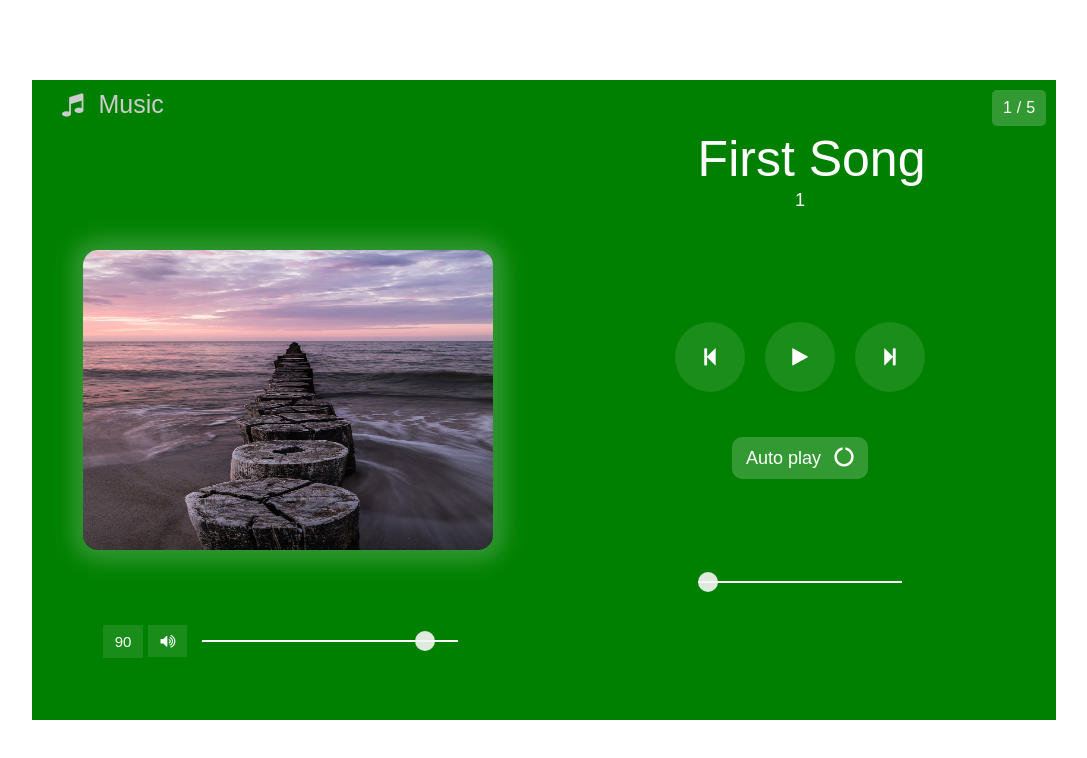
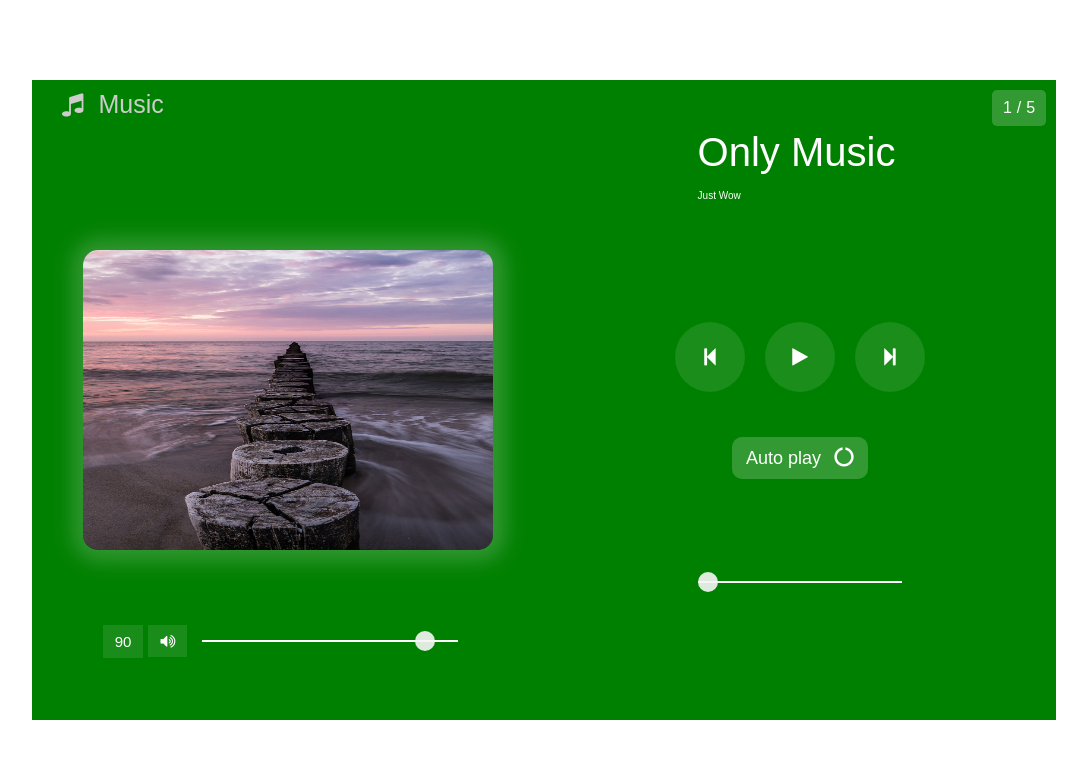
Before and after one commit to rjzim-song/rjzim-song.github.io, a plain HTML site: page index.html in a window 1280 px wide. Shown: the whole page, without its empty margins (96-1183 px from the left). Drawn offline with Linux system fonts and the light colour scheme.

Commit message:
song updated_usa_01

```diff
--- a/css/style.css
+++ b/css/style.css
@@ -1,9 +1,10 @@
-*{
+* {
     margin: 0;
     padding: 0;
     font-family: Arial, Helvetica, sans-serif;
 }
-body{
+
+body {
     height: 100vh;
     width: 100%;
     display: flex;
@@ -11,7 +12,7 @@ body{
     justify-content: center;
 }
 
-.main1{
+.main1 {
     position: relative;
     height: 80%;
     width: 80%;
@@ -21,23 +22,29 @@ body{
     /*background: linear-gradient(to right, #5D6D7E, #566573);*/
     background: green;
 }
-.main1 button{
+
+.main1 button {
     padding: 10px 12px;
     margin: 0 10px;
 }
-.main1 #logo{
+
+.main1 #logo {
     position: absolute;
     top: 10px;
     left: 30px;
     font-size: 25px;
     color: #ccc;
 }
-.main1 #logo i{
+
+.main1 #logo i {
     margin-right: 15px;
 }
 
+
 /* left & right part */
-.right,.left{
+
+.right,
+.left {
     position: relative;
     height: 100%;
     width: 50%;
@@ -47,15 +54,26 @@ body{
     flex-direction: column;
 }
 
+
 /* song image */
-.left img{
+
+.left img {
     height: 300px;
     width: 80%;
     border-radius: 15px;
-	box-shadow: 1px 0px 20px 12px rgba(240,240,240,0.2);
+    box-shadow: 1px 0px 20px 12px rgba(240, 240, 240, 0.2);
 }
 
+@media screen and (max-width: 500px) {
+    .left img {
+        height: 200px;
+        width: 90%;
+    }
+}
+
+
 /* both range slider part */
+
 input[type="range"] {
     -webkit-appearance: none;
     width: 50%;
@@ -63,22 +81,30 @@ input[type="range"] {
     height: 2px;
     margin: 0 15px;
 }
-input[type="range"]::-webkit-slider-thumb{
+
+input[type="range"]::-webkit-slider-thumb {
     -webkit-appearance: none;
     height: 20px;
     width: 20px;
-	background: rgba(245,245,245,.9);
+    background: rgba(245, 245, 245, .9);
     border-radius: 50%;
     cursor: pointer;
 }
-.right input[type=range]{
+
+.right input[type=range] {
     width: 40%;
 }
 
+@media screen and (max-width: 500px) {
+    .right input[type=range] {
+        width: 90%;
+    }
+}
 
 
 /* volume part */
-.left .volume{
+
+.left .volume {
     position: absolute;
     bottom: 10%;
     left: 0;
@@ -89,33 +115,38 @@ input[type="range"]::-webkit-slider-thumb{
     justify-content: center;
     color: #fff;
 }
-.left .volume p{
+
+.left .volume p {
     font-size: 15px;
 }
-.left .volume i{
+
+.left .volume i {
     cursor: pointer;
     padding: 8px 12px;
-	background: rgba(245,245,245,0.1);
+    background: rgba(245, 245, 245, 0.1);
 }
-.left .volume i:hover{
+
+.left .volume i:hover {
     background: brown;
 }
-.volume #volume_show{
+
+.volume #volume_show {
     padding: 8px 12px;
     margin: 0 5px 0 0;
-	background: rgba(245,245,245,0.1);
+    background: rgba(245, 245, 245, 0.1);
 }
 
 
+/* right part */
 
-/* right part */
- .right .middle{
+.right .middle {
     width: 100%;
     display: flex;
     align-items: center;
     justify-content: center;
 }
-.right .middle button{
+
+.right .middle button {
     border: none;
     height: 70px;
     width: 70px;
@@ -126,39 +157,49 @@ input[type="range"]::-webkit-slider-thumb{
     cursor: pointer;
     outline: none;
     transition: 0.5s;
-	background: rgba(255,255,255,0.1);
+    background: rgba(255, 255, 255, 0.1);
 }
-.right #title{
+
+@media screen and (max-width: 500px) {
+    .right .middle button {
+        height: 50px;
+        width: 50px;
+    }
+}
+
+.right #title {
     position: absolute;
     top: 70px;
     left: 30%;
-	transform: translateX(-0%);
+    transform: translateX(0%);
     text-transform: capitalize;
     color: white;
     font-size: 20px;
 }
 
 @media screen and (min-width: 980px) {
-  .right #title{
+    .right #title {
         position: absolute;
         top: 50px;
         left: 30%;
         transform: translateX(-0%);
         text-transform: capitalize;
         color: white;
-	font-size: 50px;
+        font-size: 40px;
     }
 }
-.right #artist{
+
+.right #artist {
     position: absolute;
     top: 110px;
-	left: 50%;
-	transform: translateX(-50%);
+    left: 30%;
+    transform: translateX(0%);
     text-transform: capitalize;
     color: #fff;
-	font-size: 18px;
+    font-size: 10px;
 }
-.right .duration{
+
+.right .duration {
     position: absolute;
     bottom: 20%;
     left: 50%;
@@ -170,37 +211,50 @@ input[type="range"]::-webkit-slider-thumb{
     height: 20px;
     margin-top: 40px;
 }
-.right .duration p{
+
+.right .duration p {
     color: #fff;
     font-size: 15px;
     margin-left: 20px;
 }
-.right #auto{
+
+.right #auto {
     font-size: 18px;
     cursor: pointer;
     margin-top: 45px;
     border: none;
     padding: 10px 14px;
     color: #fff;
-	background: rgba(255,255,255,0.2);
+    background: rgba(255, 255, 255, 0.2);
     outline: none;
     border-radius: 10px;
 }
-.right #auto i{
+
+@media screen and (max-width: 500px) {
+    .right #auto {
+        font-size: 14px;
+        padding: 8px 14px;
+    }
+}
+
+.right #auto i {
     margin-left: 8px;
 }
-#play{
+
+#play {
     background: ;
 }
-.right button:hover{
+
+.right button:hover {
     background: #FF8A65;
 }
-.right i:before{
+
+.right i:before {
     color: #fff;
     font-size: 20px;
 }
 
-.right .show_song_no{
+.right .show_song_no {
     position: absolute;
     top: 10px;
     right: 10px;
@@ -212,8 +266,9 @@ input[type="range"]::-webkit-slider-thumb{
     padding: 8px 12px;
     color: #fff;
     border-radius: 5px;
-  background: rgba(255,255,255,0.2);
+    background: rgba(255, 255, 255, 0.2);
 }
-.right .show_song_no p:nth-child(2){
+
+.right .show_song_no p:nth-child(2) {
     margin: 0 5px;
 }
--- a/js/script.js
+++ b/js/script.js
@@ -2,7 +2,7 @@ let previous = document.querySelector('#pre');
 let play = document.querySelector('#play');
 let next = document.querySelector('#next');
 let title = document.querySelector('#title');
-let recent_volume= document.querySelector('#volume');
+let recent_volume = document.querySelector('#volume');
 let volume_show = document.querySelector('#volume_show');
 let slider = document.querySelector('#duration_slider');
 let show_duration = document.querySelector('#show_duration');
@@ -25,36 +25,39 @@ let track = document.createElement('audio');
 
 
 //All songs list
-let All_song = [
-   {
-     name: "first song",
-     path: "music/song1.mp3",
+let All_song = [{
+        name: "Only Music",
+        //path: "music/song1.mp3",
+        path: "music/amusic15.mp3",
         img: "img/img1.jpg",
-     singer: "1"
+        singer: "just wow"
     },
     {
-     name: "second song",
-     path: "music/song5.mp3",
+        name: "Majhe Majhe",
+        //path: "music/song5.mp3",
+        path: "music/Majhe_Majhe_Tobo_Arindom.mp3",
         img: "img/img2.jpg",
-     singer: "2"
+        singer: "!sad"
     },
     {
-     name: "third song",
+        name: "Samajagavana",
         path: "music/song3.mp3",
         img: "img/img3.jpg",
-     singer: "3"
+        singer: "telegu"
     },
     {
-     name: "fourth song",
-     path: "music/song4.mp3",
+        name: "Evaly",
+        //path: "music/song4.mp3",
+        path: "music/Evaly_-_We_Care.mp3",
         img: "img/img4.jpg",
-     singer: "4"
+        singer: "!marketing"
     },
     {
-     name: "fifth song",
-     path: "music/song2.mp3",
-     img: "img/img5.jpg",
-     singer: "5"
+        name: "Sundor Konna",
+        //path: "music/song2.mp3",
+        path: "music/Sundor_Konna_5.mp3",
+        img: "img/5.jpg",
+        singer: "!important"
     }
 ];
 
@@ -63,7 +66,7 @@ let All_song = [
 
 
 // function load the track
-function load_track(index_no){
+function load_track(index_no) {
     clearInterval(timer);
     reset_slider();
 
@@ -73,7 +76,7 @@ function load_track(index_no){
     artist.innerHTML = All_song[index_no].singer;
     track.load();
 
-	timer = setInterval(range_slider ,1000);
+    timer = setInterval(range_slider, 1000);
     total.innerHTML = All_song.length;
     present.innerHTML = index_no + 1;
 }
@@ -82,7 +85,7 @@ load_track(index_no);
 
 
 //mute sound function
-function mute_sound(){
+function mute_sound() {
     track.volume = 0;
     volume.value = 0;
     volume_show.innerHTML = 0;
@@ -90,30 +93,30 @@ function mute_sound(){
 
 
 // checking.. the song is playing or not
- function justplay(){
- 	if(Playing_song==false){
+function justplay() {
+    if (Playing_song == false) {
         playsong();
 
- 	}else{
+    } else {
         pausesong();
     }
 }
 
 
 // reset song slider
- function reset_slider(){
+function reset_slider() {
     slider.value = 0;
 }
 
 // play song
-function playsong(){
+function playsong() {
     track.play();
     Playing_song = true;
     play.innerHTML = '<i class="fa fa-pause" aria-hidden="true"></i>';
 }
 
 //pause song
-function pausesong(){
+function pausesong() {
     track.pause();
     Playing_song = false;
     play.innerHTML = '<i class="fa fa-play" aria-hidden="true"></i>';
@@ -121,12 +124,12 @@ function pausesong(){
 
 
 // next song
-function next_song(){
-	if(index_no < All_song.length - 1){
+function next_song() {
+    if (index_no < All_song.length - 1) {
         index_no += 1;
         load_track(index_no);
         playsong();
-	}else{
+    } else {
         index_no = 0;
         load_track(index_no);
         playsong();
@@ -136,13 +139,13 @@ function next_song(){
 
 
 // previous song
-function previous_song(){
-	if(index_no > 0){
+function previous_song() {
+    if (index_no > 0) {
         index_no -= 1;
         load_track(index_no);
         playsong();
 
-	}else{
+    } else {
         index_no = All_song.length;
         load_track(index_no);
         playsong();
@@ -151,43 +154,43 @@ function previous_song(){
 
 
 // change volume
-function volume_change(){
+function volume_change() {
     volume_show.innerHTML = recent_volume.value;
     track.volume = recent_volume.value / 100;
 }
 
 // change slider position
-function change_duration(){
+function change_duration() {
     slider_position = track.duration * (slider.value / 100);
     track.currentTime = slider_position;
 }
 
 // autoplay function
-function autoplay_switch(){
-	if (autoplay==1){
+function autoplay_switch() {
+    if (autoplay == 1) {
         autoplay = 0;
         auto_play.style.background = "rgba(255,255,255,0.2)";
-	}else{
+    } else {
         autoplay = 1;
         auto_play.style.background = "black";
     }
 }
 
 
-function range_slider(){
+function range_slider() {
     let position = 0;
 
     // update slider position
-		if(!isNaN(track.duration)){
+    if (!isNaN(track.duration)) {
         position = track.currentTime * (100 / track.duration);
-		   slider.value =  position;
+        slider.value = position;
     }
 
 
     // function will run when the song is over
-       if(track.ended){
+    if (track.ended) {
         play.innerHTML = '<i class="fa fa-play" aria-hidden="true"></i>';
-           if(autoplay==1){
+        if (autoplay == 1) {
             index_no += 1;
             load_track(index_no);
             playsong();
```
Also changed, not shown: img/5.jpg (added), 6 other files. Lines whose indentation alone changed are shown as unchanged.
